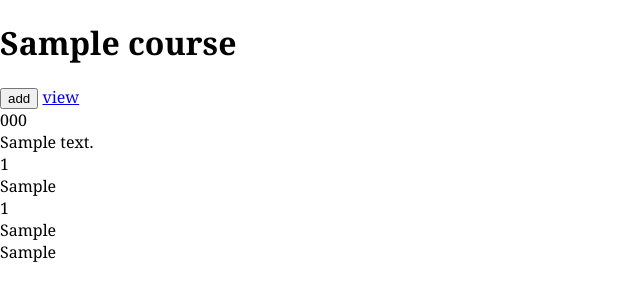
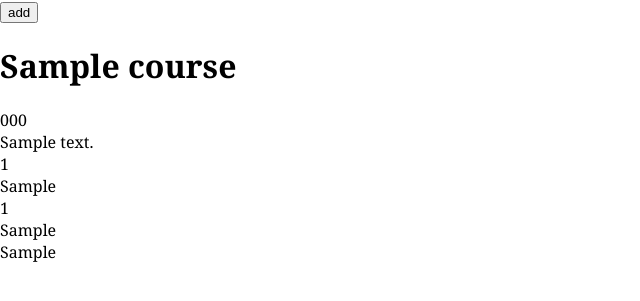
Before and after one commit to svandenhout/UVA-course-shopper, a Rails app: page /courses/1 in a window 1280 px wide. Shown: the part 80-381 px from the top of the page, without its empty margins (0-640 px from the left). Run offline with Rails 7, Linux system fonts and the light colour scheme; tables that the repository leaves empty hold one stand-in row (values such as "Sample post"); style sheets or scripts are compiled from the project's sources; parts of the project's set-up code (start-up, migrations or seed data) failed here and were passed over; some libraries are stand-ins or nearby versions.

Commit message:
fixed the detail page

```diff
--- a/app/assets/javascripts/courses.js
+++ b/app/assets/javascripts/courses.js
@@ -51,6 +51,7 @@ $(document).ready(function() {
     if(object.type === "shopping") {
       if(this.checkDoubleId(object.id, this.shoppinglist)) {
         this.shoppinglist.push(object);
+        console.log(object)
         this.storeShoppingLocal(this.shoppinglist);
       }else {
 				alert("you have already added this course to the list");
--- a/app/assets/stylesheets/courses.css.scss
+++ b/app/assets/stylesheets/courses.css.scss
@@ -55,6 +55,14 @@ body {
 }
 
 #shopping-list .buttons .add {
+	display: none;
+}
+
+.detail .buttons .view {
+	display: none;
+}
+
+.detail .buttons .remove {
 	display: none;
 }
 
--- a/app/views/courses/shopping_list.html.erb
+++ b/app/views/courses/shopping_list.html.erb
@@ -1,4 +1,3 @@
-
 <%=
   link_to "search",
   courses_path(:type => "shopping"),
--- a/app/views/courses/show.html.erb
+++ b/app/views/courses/show.html.erb
@@ -1,10 +1,12 @@
 <div class="detail" id="@course.id">
-	<div class="name">
-		<h1><%= raw(@course.name) %></h1>
   <div class="buttons">
     <%= button_tag 'add', :id => @course.id, :class => 'add' %>
     <%= link_to 'view', @course, :class=> 'view' %>
+		<%= button_tag 'remove', :id => @course.id, :class => 'remove' %>
   </div>
+  <div class="text" id="text-<%= @course.id %>">
+    <div class="name">
+    	<h1><%= raw(@course.name) %></h1>
     </div>
     <div class="catalog-number"><%= raw(@course.catalog_number) %></div>
     <div class="description"><%= raw(@course.description) %></div>
@@ -14,3 +16,4 @@
     <div class="programmes"><%= raw(@course.programmes) %></div>
     <div class="staff"><%= raw(@course.staff) %></div>
 	</div>
+</div>
--- a/app/views/layouts/application.html.erb
+++ b/app/views/layouts/application.html.erb
@@ -31,7 +31,8 @@
   <% else %>
     <%=
       link_to "My shopping list",
-      shopping_list_courses_path(:type => "shopping")
+      shopping_list_courses_path(:type => "shopping"),
+      :class => "shopping"
   	%>
     <%=
     	link_to "Courses I'm following",
```
Lines whose indentation alone changed are shown as unchanged.
